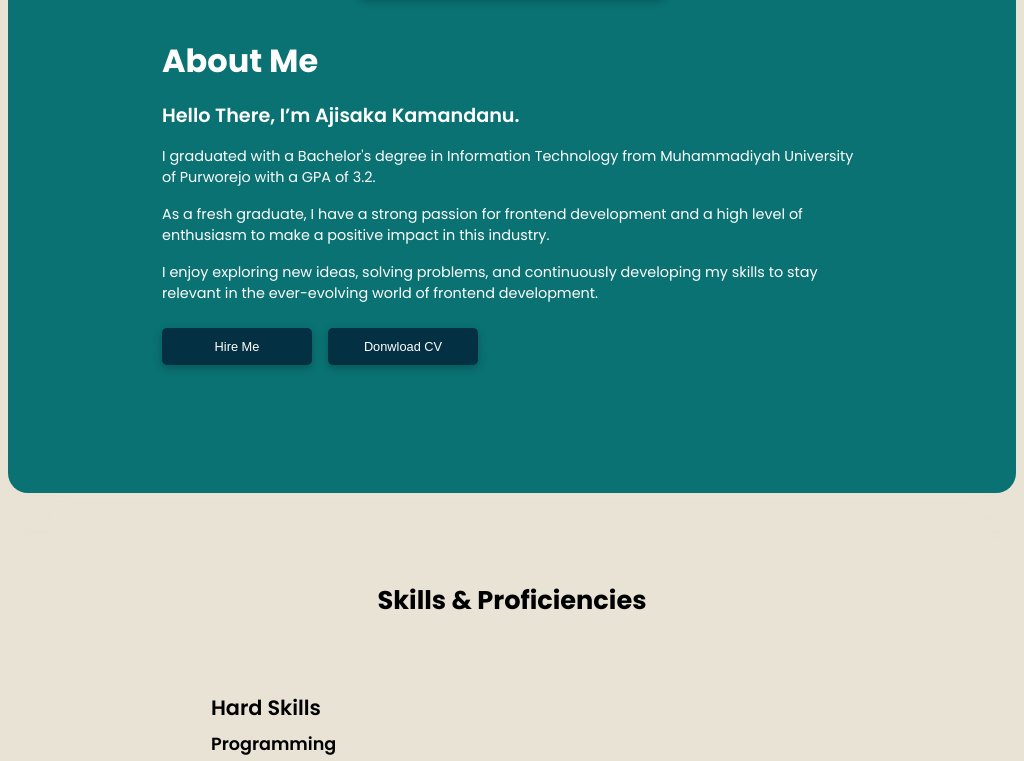
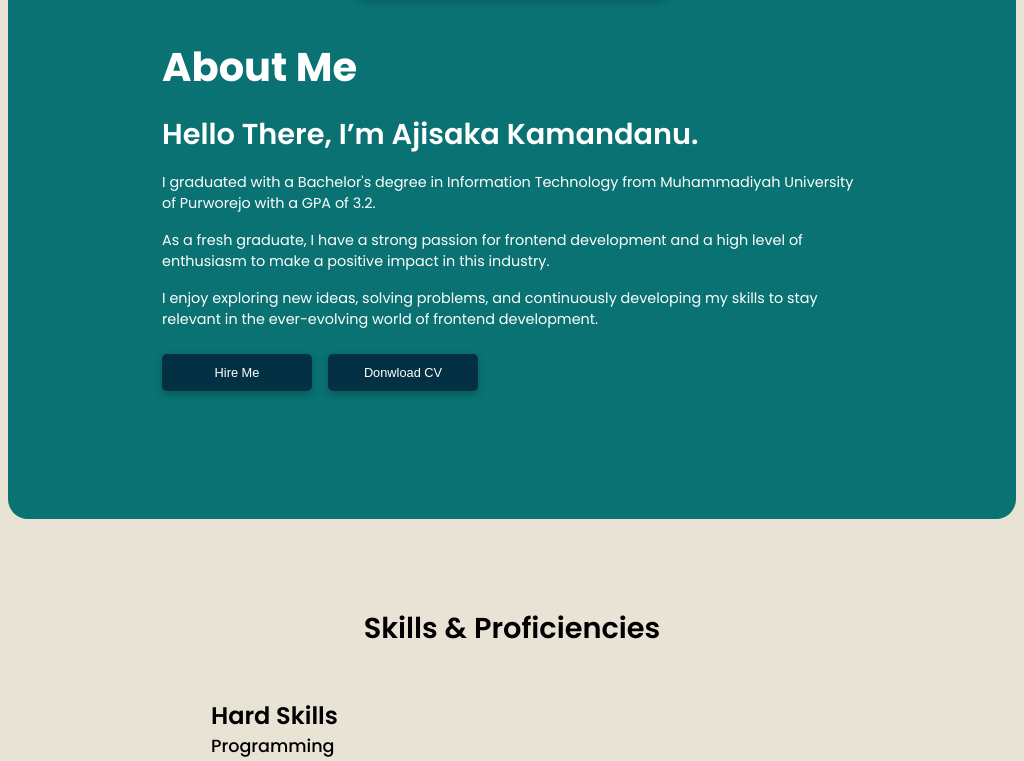
Before and after one commit to thisismeaji/portfolio, a Next.js app: page /about in a window 1024 px wide. Shown: the part 615-1376 px from the top of the page. Built offline with nearby package versions, Linux system fonts and the light colour scheme.

Commit message:
rewrite Global css

```diff
--- a/src/app/globals.css
+++ b/src/app/globals.css
@@ -27,6 +27,31 @@ header{
     width: 100%;
 }
 
+h1{
+    font-size: 3em;
+    font-weight: 700;
+}
+
+h2{
+    font-size: 2em;
+    font-weight: 600;
+}
+
+h3{
+    font-size: 1.7em;
+    font-weight: 600;
+}
+
+h4{
+    font-size: 1.2em;
+    font-weight: 500;
+}
+
+p{
+    font-size: 1em;
+    font-weight: 400;
+}
+
 
 a{
     color: inherit;
@@ -50,6 +75,22 @@ button{
         font-size: 0.8em;
     }
 
+    h1{
+        font-size: 2em;
+    }
+
+    h2{
+        font-size: 1.6em;
+    }
+
+    h3{
+        font-size: 1.3em;
+    }
+
+    h4{
+        font-size: 1em;
+    }
+
     p{
         font-size: 0.8em;
         line-height: 2;
@@ -64,6 +105,23 @@ button{
     a{
         font-size: 0.9em;
     }
+
+    h1{
+        font-size: 2.5em;
+    }
+
+    h2{
+        font-size: 1.8em;
+    }
+
+    h3{
+        font-size: 1.5em;
+    }
+
+    h4{
+        font-size: 1.1em;
+    }
+
     p{
         font-size: 0.9em;
     }
--- a/src/components/section/about/about.module.css
+++ b/src/components/section/about/about.module.css
@@ -31,16 +31,6 @@
     gap: 1rem;
 }
 
-.aboutText h1{
-    font-size: 3em;
-    font-weight: 700;
-}
-
-.aboutText h2{
-    font-size: 2em;
-    font-weight: 600;
-}
-
 .aboutCTA{
     display: flex;
     gap: 1rem;
@@ -63,15 +53,6 @@
     .aboutText{
         gap: 0.5rem;
     }
-
-    .aboutText h1{
-        font-size: 1.5em;
-    }
-
-    .aboutText h2{
-        font-size: 1.2em;
-        font-weight: 600;
-    }
 }
 
 @media screen and (min-width:786px) and (max-width:1024px){
@@ -88,12 +69,4 @@
         gap: 2rem;
         padding: 8rem 2rem;
     }
-    .aboutText h1{
-        font-size: 2em;
-    }
-
-    .aboutText h2{
-        font-size: 1.2em;
-        font-weight: 600;
-    }
 }
--- a/src/components/section/skills/skills.module.css
+++ b/src/components/section/skills/skills.module.css
@@ -11,52 +11,11 @@
     transform: translate(-50%);
 }
 
-.skillsSection h2{
-    font-weight: 700;
-    font-size: 2em;
-}
-
-.skillsSection h3{
-    font-size: 1.5em;
-    font-weight: 600;
-    margin-top: 2rem;
-}
-
-.skillsSection h4{
-    font-size: 1.1em;
-    font-weight: 600;
-    margin-top: 0.5rem;
-}
-
-.skillsSection p{
-    font-size: 1em;
-    font-weight: 400;
-    margin-top: 0.3rem;
-}
-
 @media screen and (max-width:786px) {
     .skillsSection{
         flex-direction: column;
         gap: 1rem;
         padding: 3rem 2rem;
-    }
-
-    .skillsSection h2{
-        font-size: 1.2em;
-    }
-
-    .skillsSection h3{
-        font-size: 1.1em;
-        margin-top: 1.5rem;
-    }
-
-    .skillsSection h4{
-        font-size: 0.9em;
-        margin-top: 0.5rem;
-    }
-
-    .skillsSection p{
-        font-size: 0.8em;
     }
 }
 
@@ -74,22 +33,4 @@
         gap: 3rem;
         padding: 5rem 2rem;
     }
-
-    .skillsSection h2{
-        font-size: 1.6em;
-    }
-
-    .skillsSection h3{
-        font-size: 1.3em;
-        margin-top: 1.5rem;
-    }
-
-    .skillsSection h4{
-        font-size: 1.1em;
-        margin-top: 0.5rem;
-    }
-
-    .skillsSection p{
-        font-size: 0.9em;
-    }
 }
```
